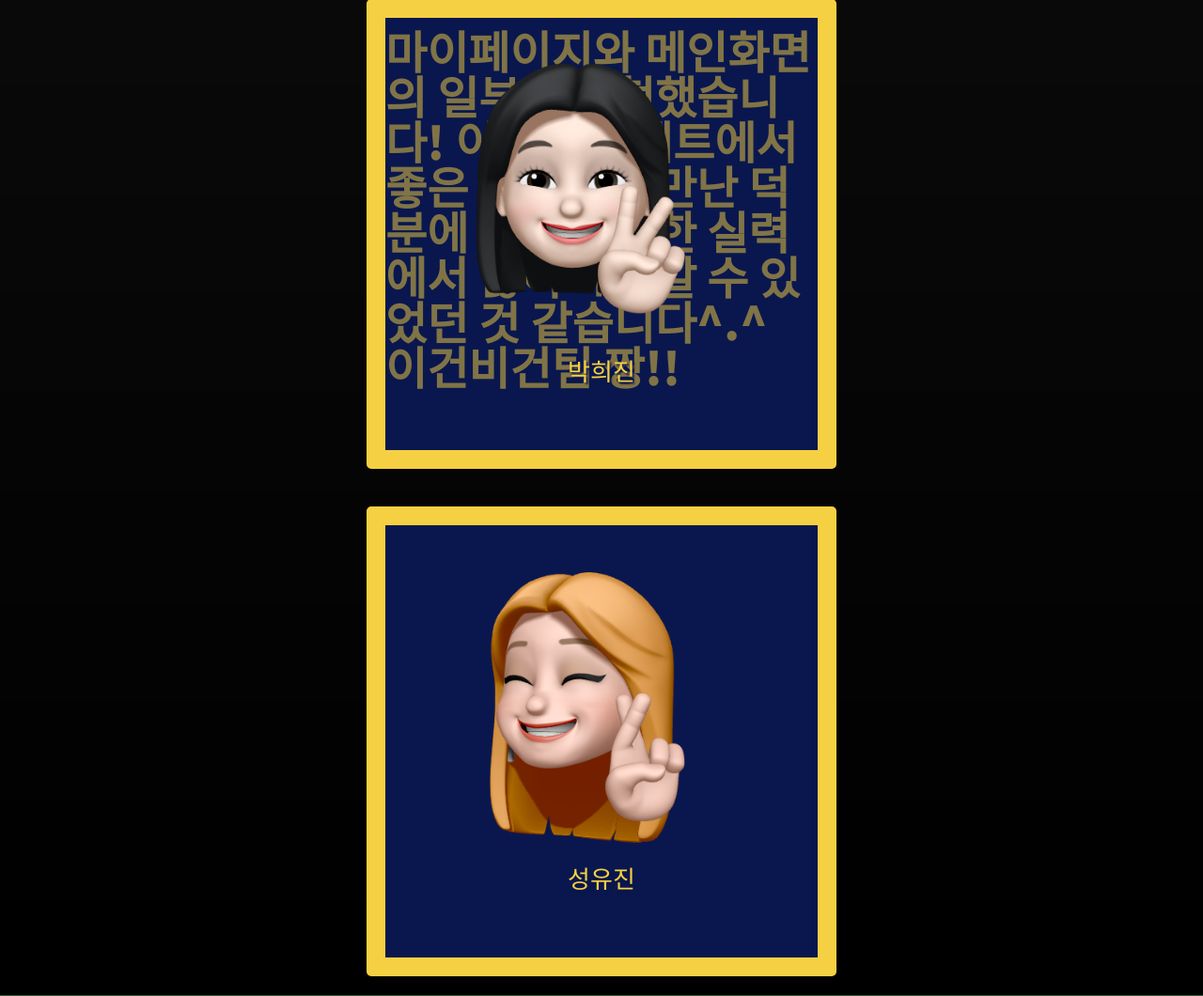
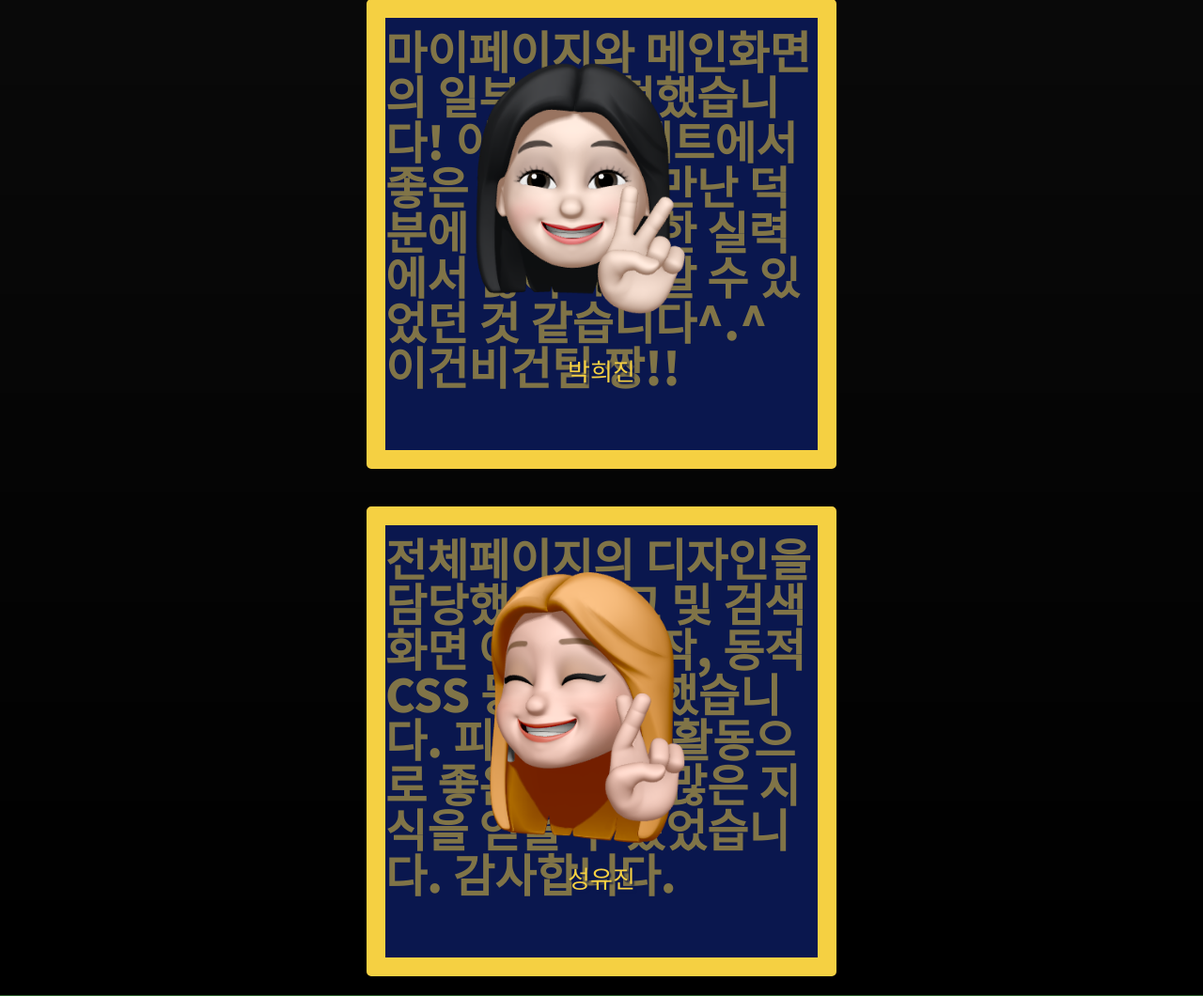
Before and after one commit to nagi0101/IsthisVegan-, a Django app: template core/templates/about_us.html in a window 1280 px wide. Shown: the part 4041-5101 px from the top of the page at 94% size. Run offline with Django 3.2, Linux system fonts and the light colour scheme; the template is opened without the code that fills it, so the values that code supplies are empty; some libraries are stand-ins or nearby versions.

Commit message:
유진 about us

```diff
--- a/core/templates/about_us.html
+++ b/core/templates/about_us.html
@@ -56,7 +56,7 @@
         <div class="section-1_member-card">
             <img src="{% static 'img/성유진.png' %}" alt="" srcset="">
             <h3>성유진</h3>
-            <p></p>
+            <p>전체페이지의 디자인을 담당했고, 로고 및 검색 화면 아이콘 제작, 동적 CSS 등을 담당했습니다. 피로그래밍 활동으로 좋은 팀원과 많은 지식을 얻을 수 있었습니다. 감사합니다.</p>
         </div>
     </div>
 </div>
```
